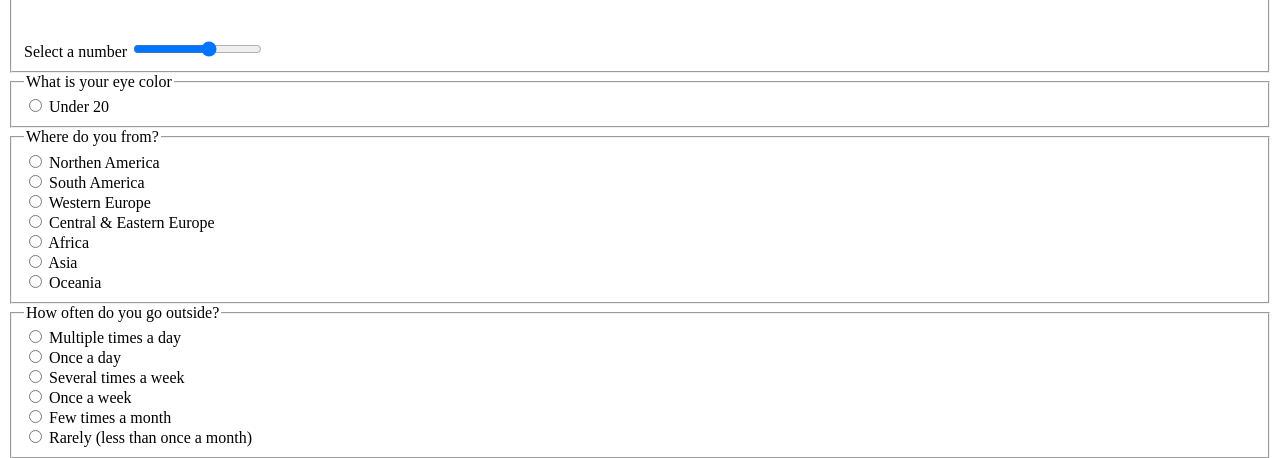
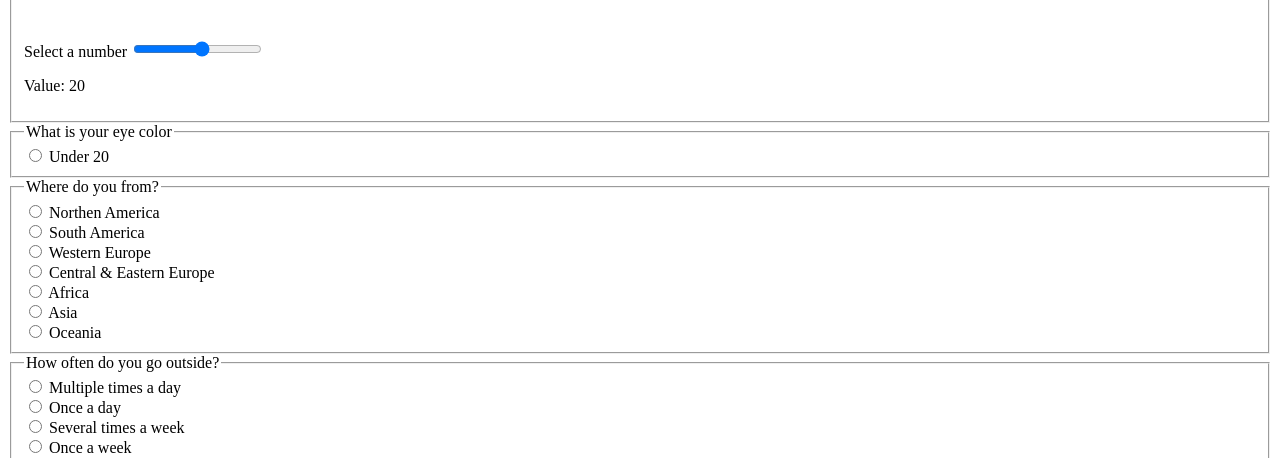
Before and after one commit to crcresearch/django-codespaces-biobytes, a Django app: page /test in a window 1280 px wide. Shown: the part 566-1024 px from the top of the page. Run offline with Django 4.2, Linux system fonts and the light colour scheme.

Commit message:
Valor Slider

```diff
--- a/hello_world/templates/test.html
+++ b/hello_world/templates/test.html
@@ -56,10 +56,16 @@
 <fieldset>
     <legend>What is your skin color</legend>
     <img src="https://upload.wikimedia.org/wikipedia/commons/thumb/3/3c/Felix_von_Luschan_Skin_Color_chart.svg/1280px-Felix_von_Luschan_Skin_Color_chart.svg.png" width="450 px">
-    <div>
+   <!-- <div>
         <br><br/>
         <label for="customRange2" class="form-label">Select a number</label>
         <input type="range" class="form-range" min="0" max="5" id="customRange2">
+    </div> -->
+    <div  class="slidecontainer">
+      <br><br/>
+      <label for="customRange" class="form-label">Select a number</label>
+      <input type="range"  min="1" max="36" value="20" class="form-range" id="myRange">
+      <p>Value: <output id="value"></output></p>
     </div>
 </fieldset>
 <fieldset>
@@ -207,4 +213,14 @@
     </div>
 </fieldset>
 
+
+<script>
+  alert("hola");
+  const value = document.querySelector("#value");
+  const input = document.querySelector("#myRange");
+  value.textContent = input.value;
+  input.addEventListener("input", (event) => {
+  value.textContent = event.target.value;
+});
+</script>
 </html>
```
